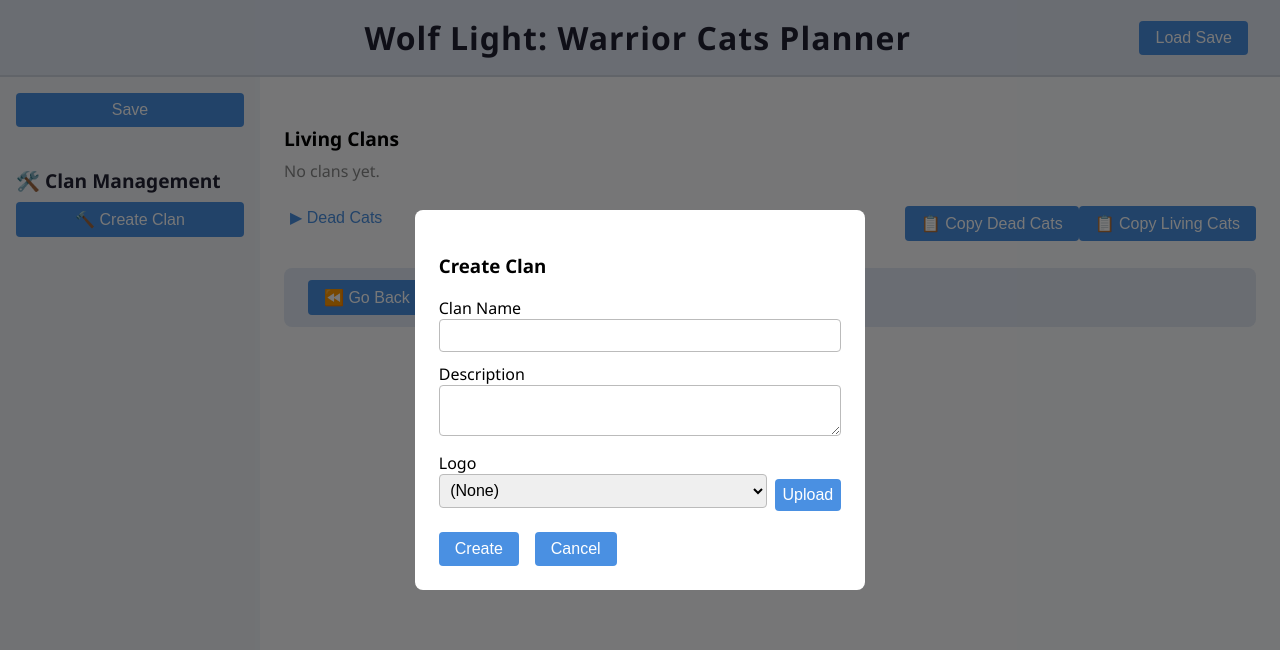
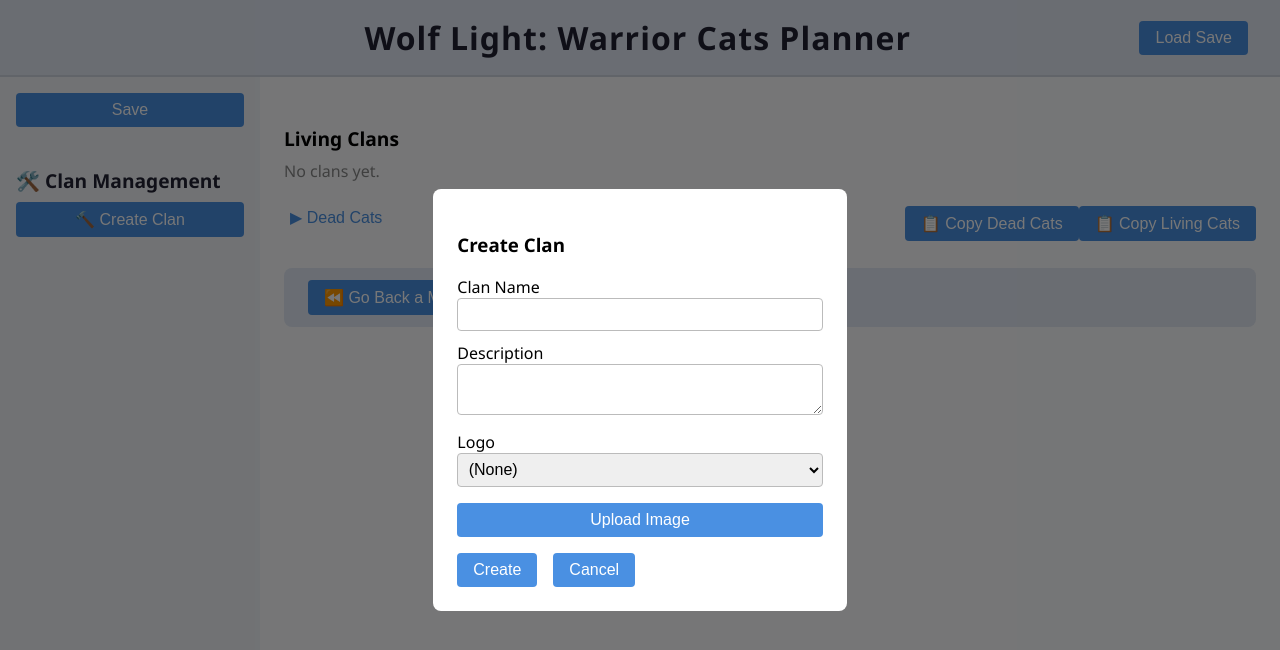
Before and after one commit to KingRyuk/pftwhurfgnmeo4ftwmn, a React (Vite) app in the folder zgame/Warriorcatsplanner/: page / in a window 1280 px wide. Both pictures are taken after a click on the button "🔨 Create Clan". Shown: the top 650 px of the page. Built offline with nearby package versions, Linux system fonts and the light colour scheme.

Commit message:
attempted to add the upload button again.

```diff
--- a/zgame/Warriorcatsplanner/src/App.jsx
+++ b/zgame/Warriorcatsplanner/src/App.jsx
@@ -428,14 +428,14 @@ export default function App() {
               <textarea value={newClan.desc} onChange={e=>setNewClan({...newClan,desc:e.target.value})} />
             </label>
             <label>Logo
-              <div style={{display:'flex',alignItems:'center',gap:8}}>
-                <select style={{flex:1}} value={newClan.logo} onChange={e => setNewClan({ ...newClan, logo: e.target.value })}>
+              <select value={newClan.logo} onChange={e => setNewClan({ ...newClan, logo: e.target.value })}>
                 <option value="">(None)</option>
                 {clanLogoOptions.map(opt => (
                   <option key={opt} value={opt}>{opt.startsWith('clanlogo_') ? 'Custom Logo' : opt.replace('clan logos/','').replace('.png','')}</option>
                 ))}
               </select>
-                <button type="button" className="button" style={{padding:'0 8px',height:32}} onClick={() => document.getElementById('clan-logo-upload').click()}>Upload</button>
+              <div style={{marginTop:8}}>
+                <button type="button" className="button" style={{width:'100%'}} onClick={() => document.getElementById('clan-logo-upload').click()}>Upload Image</button>
                 <input id="clan-logo-upload" type="file" accept="image/*" style={{ display: 'none' }} onChange={async e => {
                   const file = e.target.files[0];
                   if (file) {
@@ -506,14 +506,14 @@ export default function App() {
               <input type="number" min="0" value={newCat.deathAge} onChange={e=>setNewCat({...newCat,deathAge:e.target.value})} />
             </label>
             <label>Image
-              <div style={{display:'flex',alignItems:'center',gap:8}}>
-                <select style={{flex:1}} value={newCat.image} onChange={e => setNewCat({ ...newCat, image: e.target.value })}>
+              <select value={newCat.image} onChange={e => setNewCat({ ...newCat, image: e.target.value })}>
                 <option value="">(None)</option>
                 {catImageOptions.map(opt => (
                   <option key={opt} value={opt}>{opt.startsWith('catimg_') ? 'Custom Image' : opt.replace('Cat pictures/','')}</option>
                 ))}
               </select>
-                <button type="button" className="button" style={{padding:'0 8px',height:32}} onClick={() => document.getElementById('cat-image-upload').click()}>Upload</button>
+              <div style={{marginTop:8}}>
+                <button type="button" className="button" style={{width:'100%'}} onClick={() => document.getElementById('cat-image-upload').click()}>Upload Image</button>
                 <input id="cat-image-upload" type="file" accept="image/*" style={{ display: 'none' }} onChange={async e => {
                   const file = e.target.files[0];
                   if (file) {
```
Lines whose indentation alone changed are shown as unchanged.
